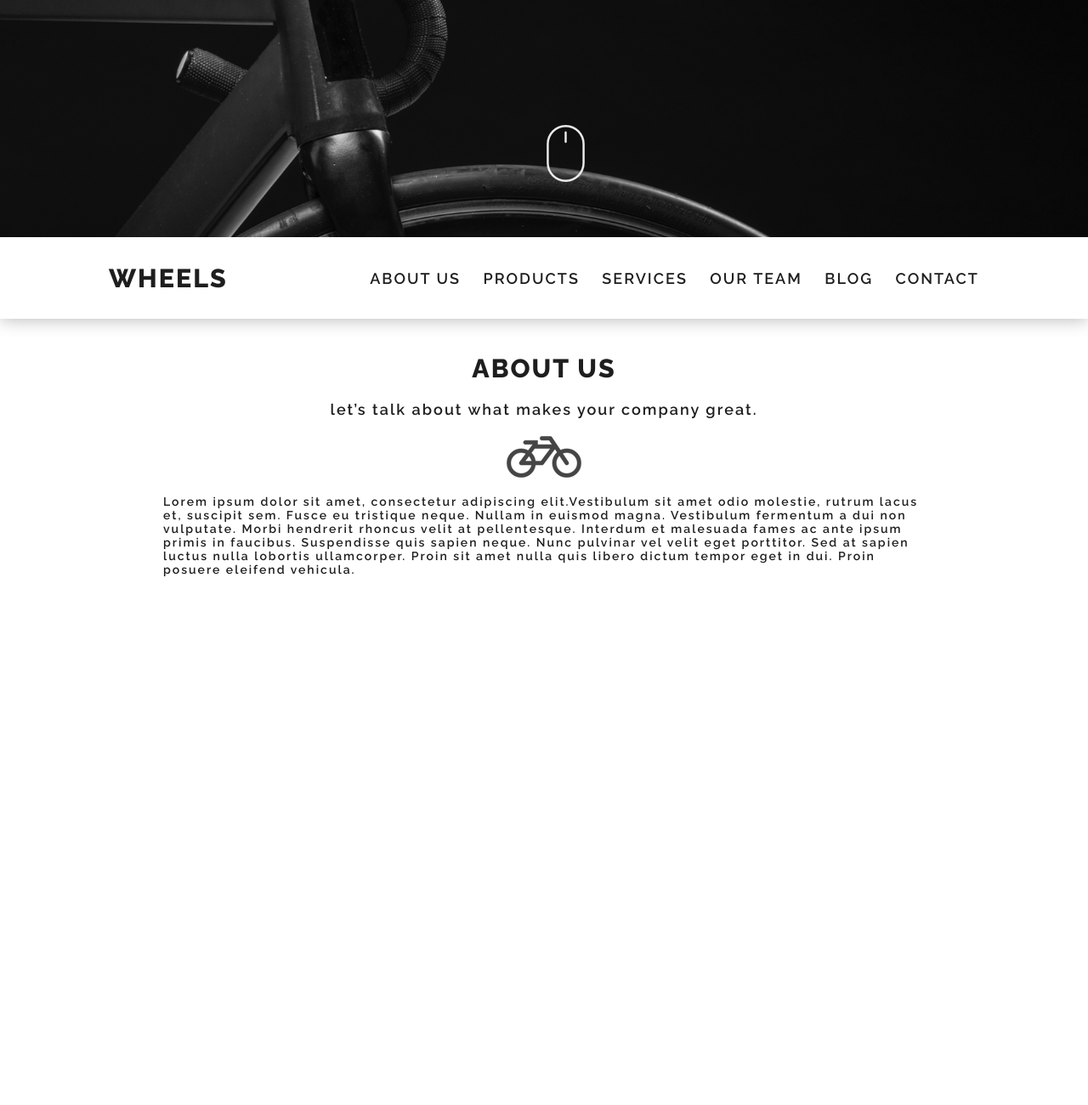
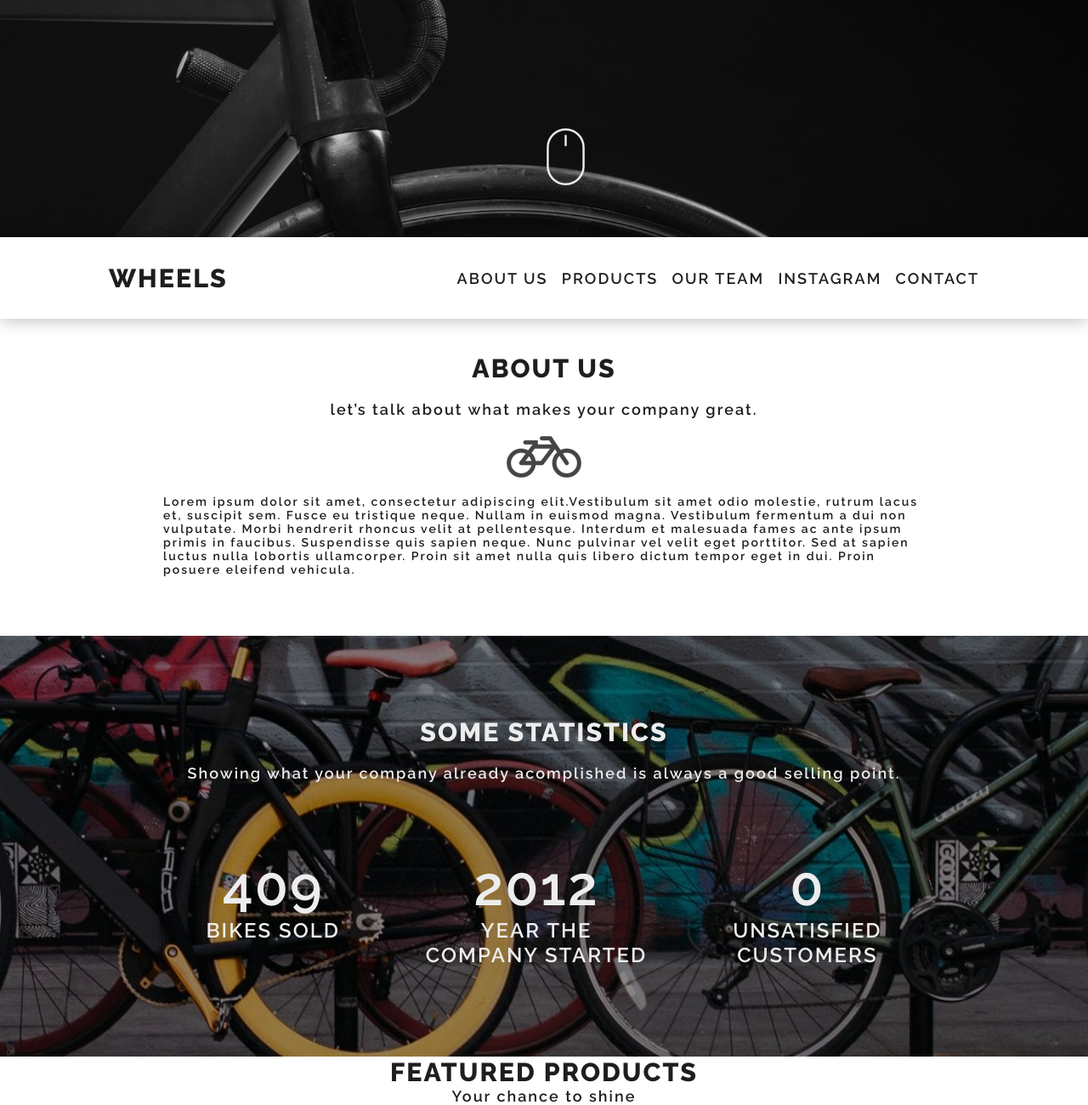
Before and after one commit to ipiewithapple/WheelsTemplate, a website built with webpack: page src/pug/index.pug in a window 1280 px wide. Shown: the part 521-1821 px from the top of the page at 85% size. Before the commit the page ends 1269 px from the top, so only its background shows below. Built offline with nearby package versions, Linux system fonts and the light colour scheme.

Commit message:
statistics section and sticky navbar

```diff
--- a/package.json
+++ b/package.json
@@ -34,7 +34,7 @@
   "browserslist": [
     "last 2 version",
     "> 1%",
-    "IE 10"
+    "IE 11"
   ],
   "dependencies": {
     "@fortawesome/fontawesome-free": "^5.11.2"
--- a/src/js/index.js
+++ b/src/js/index.js
@@ -4,12 +4,15 @@ import '@fortawesome/fontawesome-free/js/solid'
 import '@fortawesome/fontawesome-free/js/regular'
 import '@fortawesome/fontawesome-free/js/brands'
 
-// Header menu
+// Variables
 
 const menuBtn = document.querySelector('.menu');
 const headerNav = document.querySelector('.header__nav');
 const navLinks = document.querySelectorAll('.nav__link');
 const burger = document.querySelector('.menu__burger');
+const navbar = document.querySelector('#nav');
+
+// Header menu
 
 menuBtn.addEventListener('click', () => {
   headerNav.classList.toggle('header__nav--opened');
@@ -22,8 +25,20 @@ navLinks.forEach((el) => {
   el.addEventListener('click', (evt) => {
     evt.preventDefault();
     const href = el.textContent.replace(' ', '-');
-    document.querySelector(`#${href}`).scrollIntoView({block: "center", behavior: "smooth"});
+    document.querySelector(`#${href}`).scrollIntoView({ block: "start", behavior: "smooth" });
     burger.classList.remove('menu__burger--close');
     headerNav.classList.remove('header__nav--opened');
   })
 })
+
+// Sticky Navbar
+
+const sticky = navbar.offsetTop;
+
+window.addEventListener('scroll', () => {
+  if (window.pageYOffset > sticky) {
+    navbar.classList.add('nav--sticky');
+  } else {
+    navbar.classList.remove('nav--sticky');
+  }
+})
--- a/src/pug/index.pug
+++ b/src/pug/index.pug
@@ -23,12 +23,12 @@ html(lang="en")
           cite by Pawel Betkowski
       .header__bottom
         .header__mouse
-    nav.nav
+    nav.nav#nav
       +nav
     section.about-us#about-us
       .container
         h2.about-us__title About us
-        p.about-us__subtitle let’s talk about what makes your company great.
+        span.about-us__subtitle let’s talk about what makes your company great.
         .about-us__bike
         p.about-us__desc Lorem ipsum dolor sit amet, consectetur adipiscing elit.
           |Vestibulum sit amet odio molestie, rutrum lacus et, suscipit sem.
@@ -37,3 +37,22 @@ html(lang="en")
           |Interdum et malesuada fames ac ante ipsum primis in faucibus. Suspendisse quis sapien neque.
           |Nunc pulvinar vel velit eget porttitor. Sed at sapien luctus nulla lobortis ullamcorper.
           |Proin sit amet nulla quis libero dictum tempor eget in dui. Proin posuere eleifend vehicula.
+    section.statistics
+      .container
+        h2.statistics__title Some statistics
+        span.statistics__subtitle Showing what your company already acomplished is always a good selling point.
+        ul.statistics__list
+          li.statistics__item
+            span.statistics__fact-count 409
+            p.statistics__fact Bikes sold
+          li.statistics__item
+            span.statistics__fact-count 2012
+            p.statistics__fact Year the<br>company started
+          li.statistics__item
+            span.statistics__fact-count 0
+            p.statistics__fact Unsatisfied<br>customers
+    section.products#products
+      .container
+        h2.products__title Featured products
+        span.products__subtitle Your chance to shine
+        .products__list
--- a/src/pug/mixins.pug
+++ b/src/pug/mixins.pug
@@ -1,7 +1,15 @@
-- const navItems = ["about us", "products", "services", "our team", "blog", "contact"]
+- const navItems = ["about us", "products", "our team", "instagram", "contact"]
 
 mixin nav
   span.logo wheels
   ul.nav__list
     each el in navItems
       li.nav__item: a.nav__link= el
+
+
+mixin productItem
+  .product__item
+    img.product__img
+    span.product__bike
+    span.product__price $399
+    span.product__link
--- a/src/scss/blocks/about-us.scss
+++ b/src/scss/blocks/about-us.scss
@@ -2,6 +2,11 @@
   padding-top: 40px;
   padding-bottom: 70px;
   box-sizing: border-box;
+
+  & *::selection {
+    background: $text-dark;
+    color: $text-light;
+  }
 }
 
 .about-us__subtitle {
--- a/src/scss/blocks/header.scss
+++ b/src/scss/blocks/header.scss
@@ -10,6 +10,11 @@
   background-size: cover;
   background-color: #000000;
   color: $text-light;
+
+  & *::selection {
+    background: $text-light;
+    color: $text-dark;
+  }
 }
 
 .header__nav {
--- a/src/scss/blocks/nav.scss
+++ b/src/scss/blocks/nav.scss
@@ -1,13 +1,24 @@
 .nav{
+  position: relative;
   display: flex;
   justify-content: space-between;
   align-items: center;
   padding: 30px 10%;
+  background: #ffffff;
   box-shadow: 0 0 20px rgba($color: #000000, $alpha: 0.3);
+
+  &--sticky{
+    z-index: 10;
+    position: fixed;
+    box-sizing: border-box;
+    width: 100%;
+    top: 0;
+  }
 }
 
+
 .nav__list {
-  width: 70%;
+  width: 60%;
   display: flex;
   justify-content: space-between;
   list-style: none;
--- /dev/null
+++ b/src/scss/blocks/statistics.scss
@@ -0,0 +1,40 @@
+.statistics {
+  padding: 95px 0 105px;
+  color: $text-light;
+  background: url("../img/bg_statistics.jpg") no-repeat center center;
+  background-size: cover;
+
+  & *::selection {
+    background: $text-light;
+    color: $text-dark;
+  }
+}
+
+.statistics__subtitle {
+  margin-top: 20px;
+  margin-bottom: 85px;
+}
+
+.statistics__list {
+  display: flex;
+  justify-content: space-around;
+  width: 100%;
+  list-style: none;
+}
+
+.statistics__item {
+  display: flex;
+  flex-direction: column;
+  align-items: center;
+}
+
+.statistics__fact-count {
+  font-size: 4rem;
+
+}
+
+.statistics__fact {
+  text-transform: uppercase;
+  font-size: 1.5rem;
+  text-align: center;
+}
--- a/src/scss/style.scss
+++ b/src/scss/style.scss
@@ -1,19 +1,16 @@
 // Fonts
 @import url('https://fonts.googleapis.com/css?family=Raleway:400,400i,600,800&display=swap');
-// Mixins
+
 // Variables
 @import "variables.scss";
+
 // Animation
 @import "animation.scss";
+
 // Global
 * {
   margin: 0;
   padding: 0;
-
-  &::selection {
-    background: $text-dark;
-    color: $text-light;
-  }
 }
 
 body {
@@ -57,3 +54,4 @@ img {
 @import "blocks/header.scss";
 @import "blocks/menu.scss";
 @import "blocks/about-us.scss";
+@import "blocks/statistics.scss";
```
